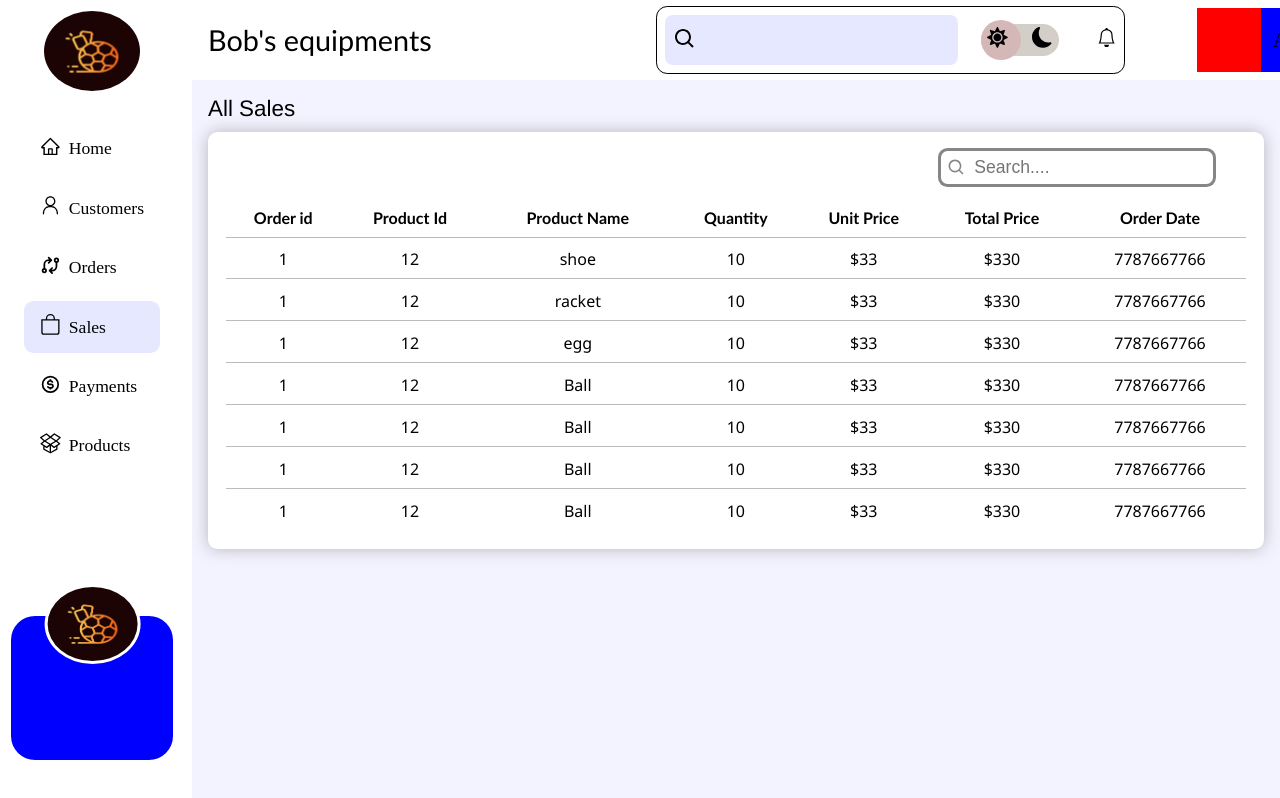
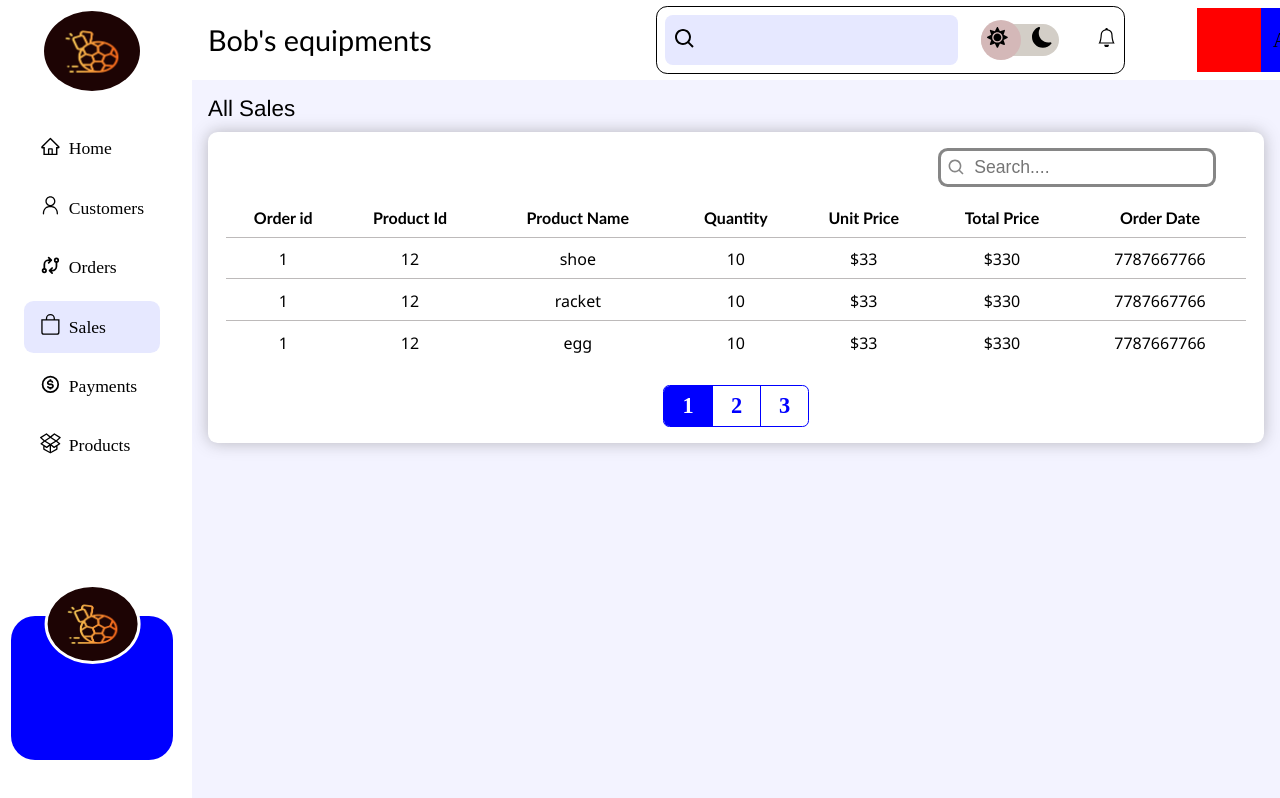
Before and after one commit to Walexz01/bob-sport, a React (Create React App) app in the folder client/: page /sales in a window 1280 px wide. Built offline with nearby package versions, Linux system fonts and the light colour scheme.

Commit message:
added the pagination to the sale table

```diff
--- a/client/src/Tables/Salestable.jsx
+++ b/client/src/Tables/Salestable.jsx
@@ -4,11 +4,14 @@ import Tablecontainer from '../UI/Tablecontainer'
 import { useState } from 'react'
 import Searchinput from '../Utility/Searchinput'
 import { filterItems } from '../Utility/Filterfunc'
+import Pagination from '../Utility/Pagination'
+import { sliceData } from '../Utility/sliceDataFunc'
 
 const Salestable = () => {
 
     const [input, setInput] = useState('')
 
+    const [currentPage, setCurrentPage] = useState(1)
     const handleInput = (e)=>{
         setInput(e.target.value)
       }
@@ -71,6 +74,10 @@ const Salestable = () => {
         },
       ]
     const filtered = filterItems(salesList, input,'Product_Name','Order_id','Product_Id')
+    const count = filtered.length
+    const pageSize = 3
+    const slicedSales = sliceData(filtered,currentPage, pageSize)
+
   return (
     <>
     <Tablecontainer className='sales__table__conatiner'>
@@ -89,8 +96,9 @@ const Salestable = () => {
                 <th>Order Date</th>
               </tr>
             </thead>
-            <Salestablebody salesList={filtered}/>
+            <Salestablebody salesList={slicedSales}/>
           </table>
+          <Pagination count={count} pageSize={pageSize}  currentPage= {currentPage} setCurrentPage={setCurrentPage} />
       </Tablecontainer>
 
     </>
```
